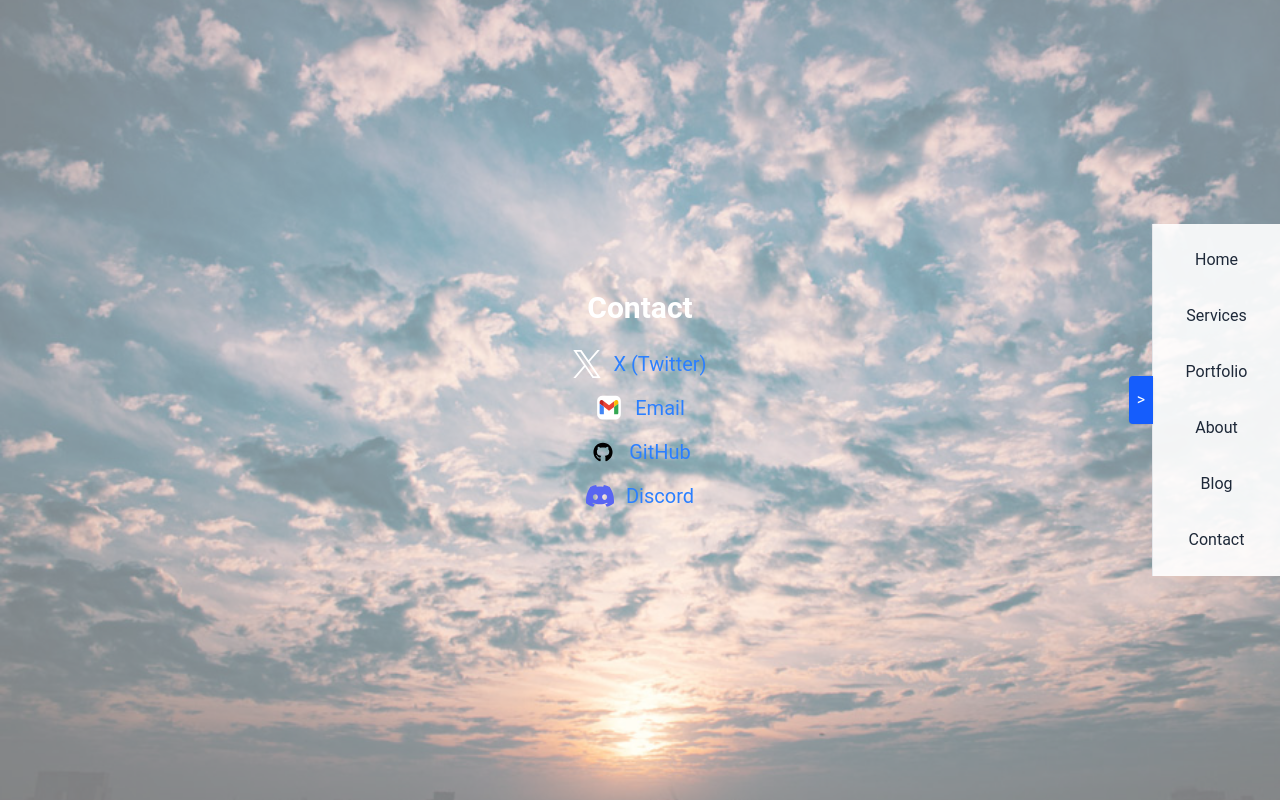
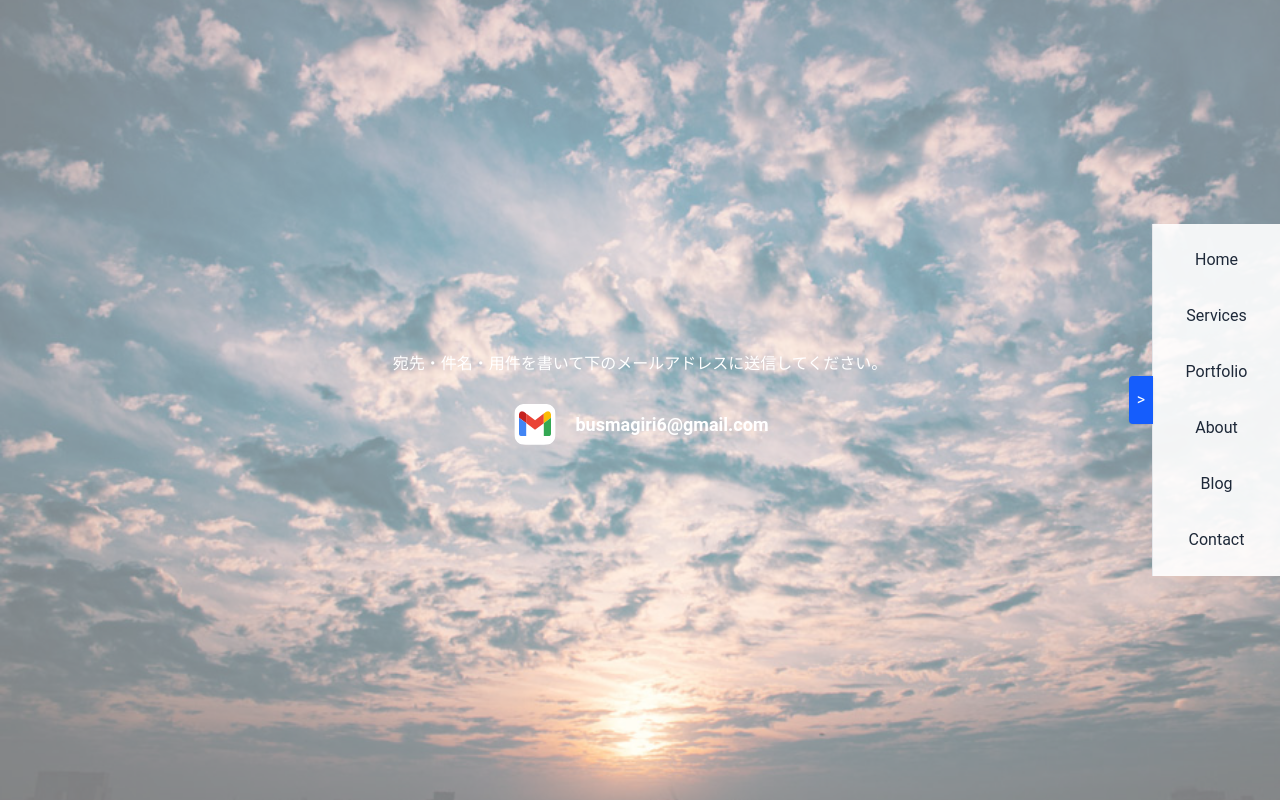
Before and after one commit to Magiri1115/nextjs-boilerplate2, a Next.js app: page /contact in a window 1280 px wide. Built offline with nearby package versions, Linux system fonts and the light colour scheme.

Commit message:
Contact,Blogページ(仮)

```diff
--- a/app/blog/page.tsx
+++ b/app/blog/page.tsx
@@ -1,7 +1,48 @@
 export default function BlogPage() {
+  const contacts = [
+    {
+      label: "X (Twitter)",
+      href: "https://x.com/Magiri2001",
+      icon: "/icons/x.svg",
+    },
+    {
+      label: "Email",
+      href: "mailto:busmagiri6@example.com",
+      icon: "/icons/gmail.svg",
+    },
+    {
+      label: "GitHub",
+      href: "https://github.com/Magiri1115",
+      icon: "/icons/github.svg",
+    },
+    {
+      label: "Discord",
+      icon: "/icons/discord.svg",
+    },
+  ];
+
   return (
-    <div className="min-h-screen flex items-center justify-center">
-      <h1 className="text-3xl font-bold">Blog Page</h1>
+    <div className="text-center space-y-6">
+      <h1 className="text-3xl font-bold mb-6">Blog</h1>
+      <ul className="space-y-4">
+        {contacts.map((item) => (
+          <li key={item.label}>
+            <a
+              href={item.href}
+              target="_blank"
+              rel="noopener noreferrer"
+              className="flex items-center justify-center space-x-3 text-xl text-blue-500 hover:underline"
+            >
+              <img
+                src={item.icon}
+                alt={item.label}
+                className="w-7 h-7 inline-block"
+              />
+              <span>{item.label}</span>
+            </a>
+          </li>
+        ))}
+      </ul>
     </div>
   );
 }
--- a/app/contact/page.tsx
+++ b/app/contact/page.tsx
@@ -1,49 +1,13 @@
-// app/contact/page.tsx
 export default function ContactPage() {
-  const contacts = [
-    {
-      label: "X (Twitter)",
-      href: "https://x.com/Magiri2001",
-      icon: "/icons/x.svg",
-    },
-    {
-      label: "Email",
-      href: "mailto:busmagiri6@example.com",
-      icon: "/icons/gmail.svg",
-    },
-    {
-      label: "GitHub",
-      href: "https://github.com/Magiri1115",
-      icon: "/icons/github.svg",
-    },
-    {
-      label: "Discord",
-      icon: "/icons/discord.svg",
-    },
-  ];
-
   return (
-    <div className="text-center space-y-6">
-      <h1 className="text-3xl font-bold mb-6">Contact</h1>
-      <ul className="space-y-4">
-        {contacts.map((item) => (
-          <li key={item.label}>
-            <a
-              href={item.href}
-              target="_blank"
-              rel="noopener noreferrer"
-              className="flex items-center justify-center space-x-3 text-xl text-blue-500 hover:underline"
-            >
-              <img
-                src={item.icon}
-                alt={item.label}
-                className="w-7 h-7 inline-block"
-              />
-              <span>{item.label}</span>
-            </a>
-          </li>
-        ))}
-      </ul>
+    <div className="min-h-screen flex flex-col items-center justify-center py-16 px-6 space-y-6">
+      {/* Icon + Email */}
+      {/* Instruction */}
+      <p className="text-white leading-relaxed">宛先・件名・用件を書いて下のメールアドレスに送信してください。</p>
+      <div className="flex items-center space-x-4">
+        <img src="/icons/gmail.svg" alt="Gmail" className="w-12 h-12" />
+        <p className="text-lg font-semibold text-white">busmagiri6@gmail.com</p>
+      </div>
     </div>
   );
 }
--- a/app/globals.css
+++ b/app/globals.css
@@ -58,7 +58,7 @@ body::before {
   content: "";
   position: absolute;
   inset: 0;
-  background: #fff;
+  background: #E5E5E5;
   opacity: 0;
   pointer-events: none; /* ナビクリックを妨げない */
   transition: opacity 0.6s ease;
```
